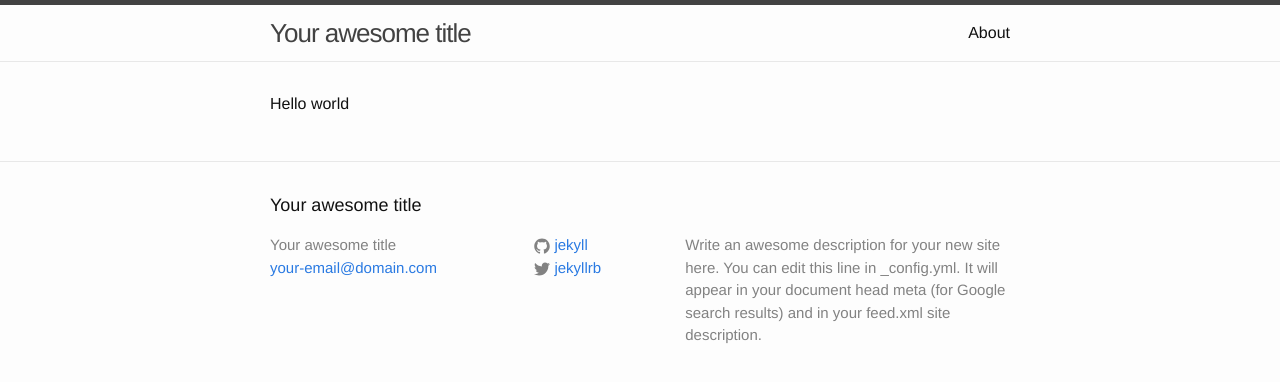
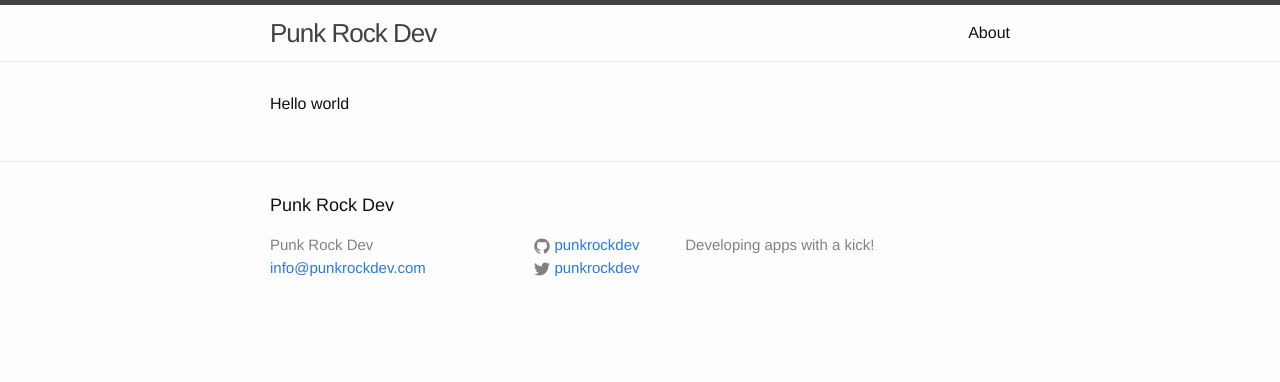
Before and after one commit to punkrockdev/punkrockdev.github.io, a Jekyll site: the page built from index.md, in a window 1280 px wide. Shown: the top 382 px of the page. Built offline with Jekyll 4.4.1, drawn with Linux system fonts in a browser that asks for light colours.

Commit message:
set the config file

```diff
--- a/_config.yml
+++ b/_config.yml
@@ -1,14 +1,12 @@
 # Site settings
-title: Your awesome title
-email: your-email@domain.com
+title: Punk Rock Dev
+email: info@punkrockdev.com
 description: > # this means to ignore newlines until "baseurl:"
-  Write an awesome description for your new site here. You can edit this
-  line in _config.yml. It will appear in your document head meta (for
-  Google search results) and in your feed.xml site description.
+  Developing apps with a kick!
 baseurl: "" # the subpath of your site, e.g. /blog/
-url: "http://yourdomain.com" # the base hostname & protocol for your site
-twitter_username: jekyllrb
-github_username:  jekyll
+url: "http://punkrockdev.com" # the base hostname & protocol for your site
+twitter_username: punkrockdev
+github_username:  punkrockdev
 
 # Build settings
 markdown: kramdown
```
